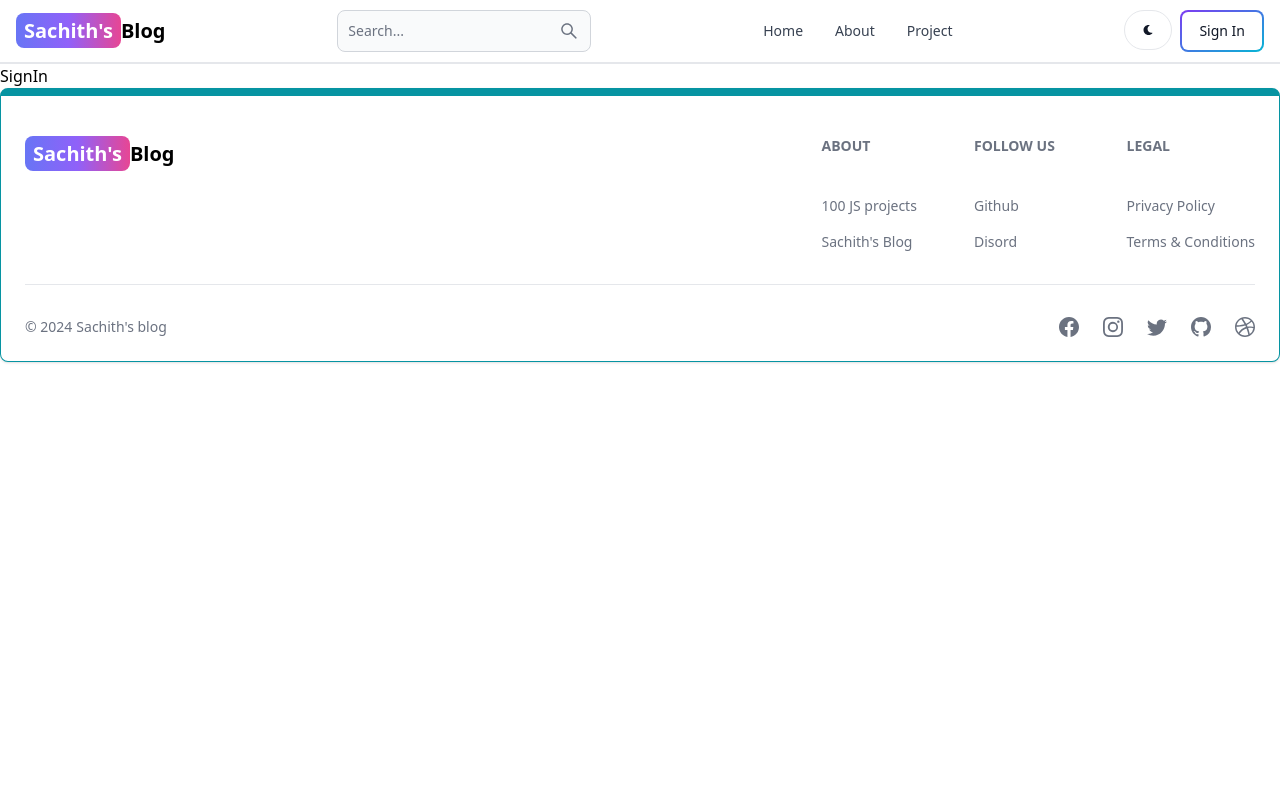
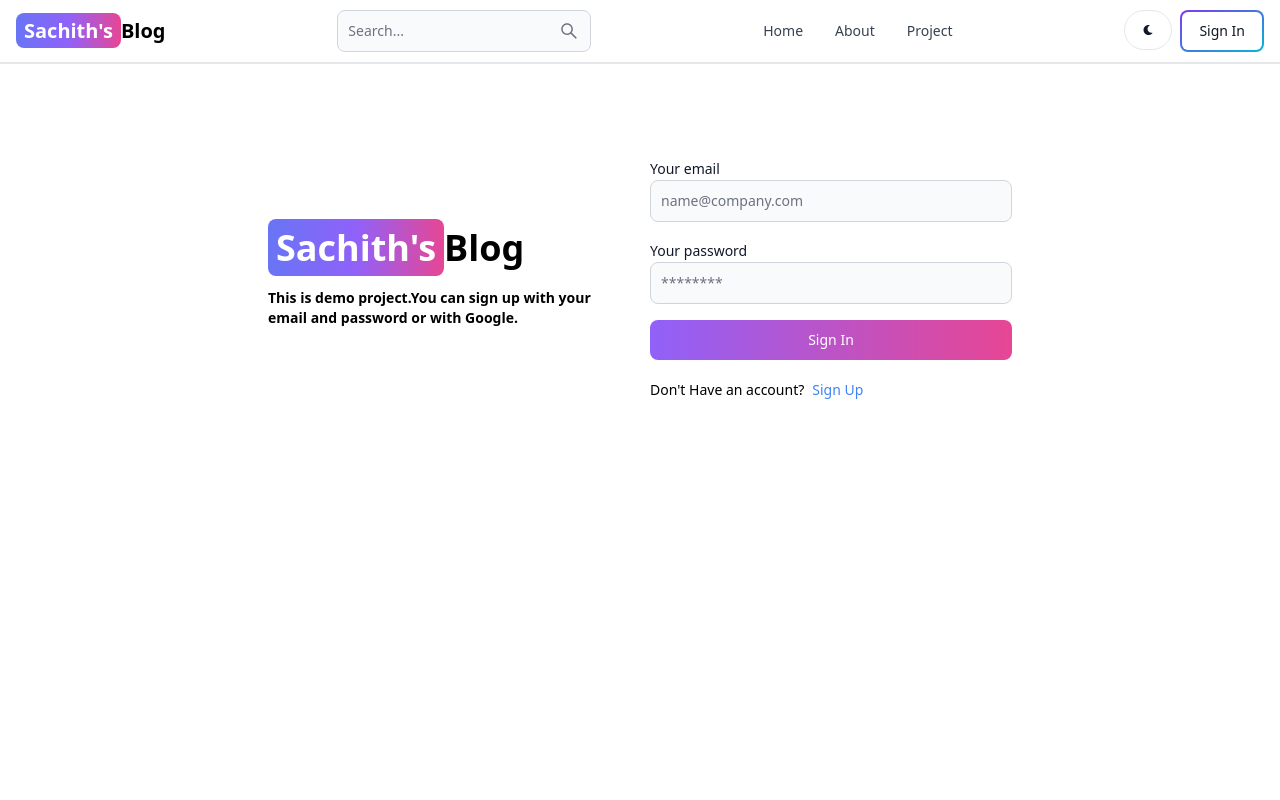
Before and after one commit to Sachith-AB/Mern-Blog, a React (Vite) app in the folder mern/client/: page /sign-in in a window 1280 px wide. Shown: the top 800 px of the page. Built offline with nearby package versions, Linux system fonts and the light colour scheme.

Commit message:
add signin page functionality

```diff
--- a/mern/client/src/pages/SighIn.jsx
+++ b/mern/client/src/pages/SighIn.jsx
@@ -1,9 +1,113 @@
-import React from 'react'
+import { Alert, Button, Label, Spinner, TextInput } from 'flowbite-react';
+import React, { useState } from 'react'
+import {Link,useNavigate} from 'react-router-dom';
 
-export default function Signin() {
+
+export default function SingIn() {
+
+    const [formData,setFormData] = useState({});
+    const [errorMessage,setErrorMessage] = useState(null);
+    const [loading,setLoading] = useState(false);
+    const navigate = useNavigate();
+
+    const handleChange = (e) => {
+      setFormData({...formData,[e.target.id]:e.target.value.trim()})
+    };
+  const handleSubmit = async (e) => {
+   e.preventDefault();
+   if(!formData.email || !formData.password){
+    return setErrorMessage('Please fill out all fields.');
+   }
+    try{
+      setLoading(true);
+      setErrorMessage(null);
+      const res = await fetch ('/api/auth/sign-in',{
+      method : 'POST',
+      headers:{'Content-Type': 'application/json'},
+      body:JSON.stringify(formData),
+      }
+    );
+     const data = await res.json();
+      if (data.success === false) {
+        return setErrorMessage(data.message);
+      }
+      setLoading(false);
+      if(res.ok){
+        navigate('/');
+      }
+
+  }
+  catch (error){
+    setErrorMessage(error.message);
+    setLoading(false);
+  }
+}
   return (
-    <div>
-      SignIn
+    <div className='min-h-screen mt-20'>
+      <div className='flex p-3 max-w-3xl mx-auto flex-col md:flex-row md:items-center gap-5'>
+        {/* left */}
+        <div className='flex-1'>
+          <Link to="/" className='self-center font-bold dark:text-white text-4xl'
+        >
+            <span className='px-2 py-1 bg-gradient-to-r from-indigo-500 via-purple-500
+            to-pink-500 rounded-lg text-white'>
+                Sachith's
+            </span>
+            Blog
+        </Link>
+        <p className='text-sm mt-5 font-semibold'>
+          This is demo project.You can sign up with your email and password or with Google.
+        </p>
+        </div>
+        {/* right */}
+        <div className='flex-1'>
+          <form className='flex flex-col gap-4' onSubmit={handleSubmit}>
+
+
+             <div>
+             <Label value='Your email'/>
+             <TextInput type='email'
+             placeholder='name@company.com'
+             id='email' onChange={handleChange}/>
+            </div>
+
+             <div>
+             <Label value='Your password'/>
+             <TextInput type='password'
+             placeholder='********'
+             id='password' onChange={handleChange}/>
+            </div>
+            <Button gradientDuoTone='purpleToPink' type='submit' disabled={loading}>
+              {
+                loading ? (
+                  <>
+                   <Spinner size='sm'/>
+                  <span className='pl-3'>
+                    Loading...
+                  </span>
+</>
+
+                ) : 'Sign In'
+              }
+              </Button>
+          </form>
+          <div className='flex gap-2 text-sm mt-5'>
+            <span>
+              Don't Have an account?
+            </span>
+            <Link to='/sign-in' className='text-blue-500'>
+              Sign Up
+              </Link>
+          </div>
+          {
+            errorMessage && (
+              <Alert className='mt-5' color='failure'>
+                {errorMessage}
+              </Alert>
+            )
+          }
+        </div>
+      </div>
     </div>
   )
-}
+  }
--- a/mern/client/src/pages/SingUp.jsx
+++ b/mern/client/src/pages/SingUp.jsx
@@ -71,7 +71,7 @@
 
              <div>
              <Label value='Your email'/>
-             <TextInput type='text'
+             <TextInput type='email'
              placeholder='name@company.com'
              id='email' onChange={handleChange}/>
             </div>
```
